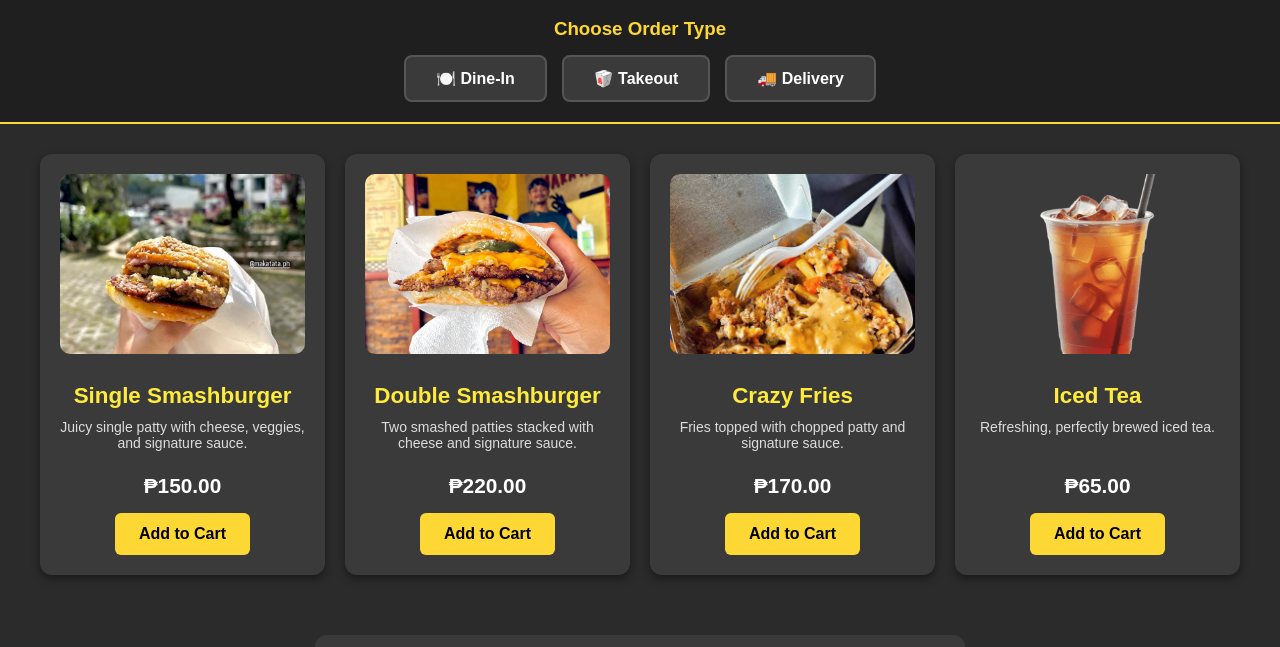
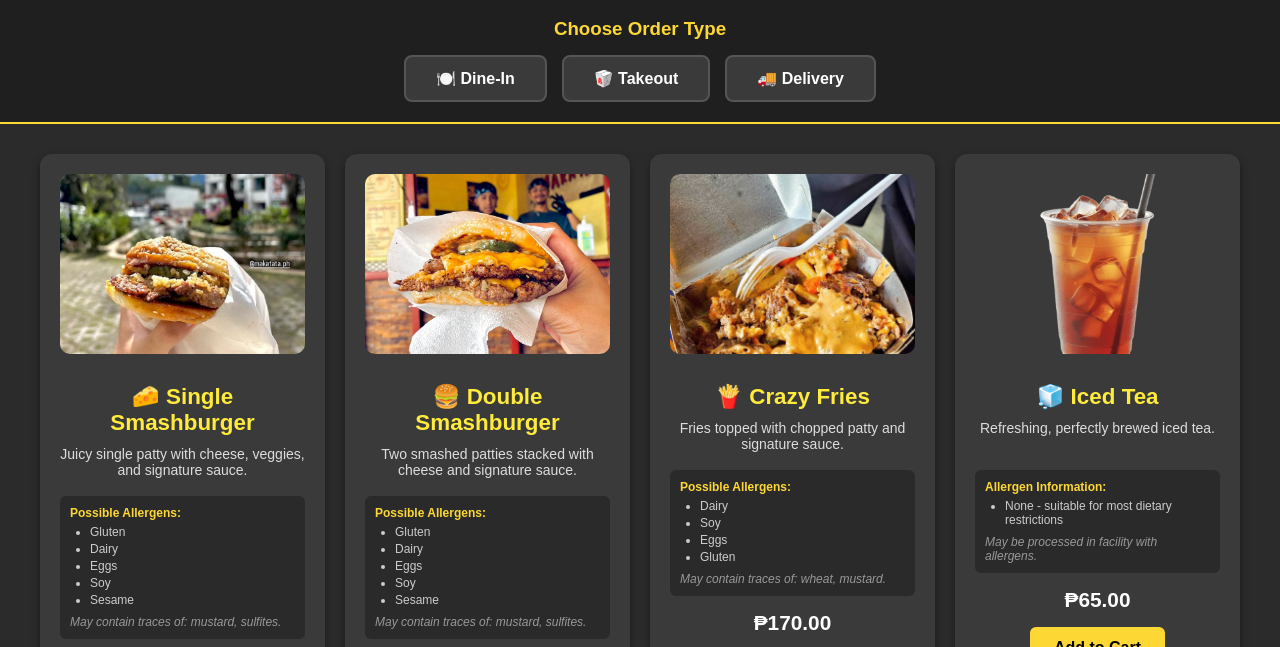
Before and after one commit to TokeiYami/makatatademo, a plain HTML site: page index.html in a window 1280 px wide. Shown: the part 102-749 px from the top of the page. Drawn offline with Linux system fonts and the light colour scheme.

Commit message:
Update index.html

```diff
--- a/index.html
+++ b/index.html
@@ -115,6 +115,37 @@
       font-size: 14px;
       min-height: 40px;
       margin: 10px 0;
+    }
+
+    .allergen-info {
+      background: #2a2a2a;
+      padding: 10px;
+      border-radius: 6px;
+      margin: 10px 0;
+      text-align: left;
+      font-size: 12px;
+    }
+
+    .allergen-info strong {
+      color: #fdd835;
+      display: block;
+      margin-bottom: 5px;
+    }
+
+    .allergen-info ul {
+      margin: 5px 0;
+      padding-left: 20px;
+    }
+
+    .allergen-info li {
+      color: #ccc;
+      margin: 3px 0;
+    }
+
+    .allergen-info .traces {
+      color: #999;
+      font-style: italic;
+      margin-top: 8px;
     }
 
     .menu-item .price {
@@ -282,32 +313,71 @@
   <section class="menu">
     <div class="menu-item" data-price="150">
       <img src="images/sing.jpg" alt="Single Smashburger" />
-      <h2>Single Smashburger</h2>
+      <h2>🧀 Single Smashburger</h2>
       <p>Juicy single patty with cheese, veggies, and signature sauce.</p>
+      <div class="allergen-info">
+        <strong>Possible Allergens:</strong>
+        <ul>
+          <li>Gluten</li>
+          <li>Dairy</li>
+          <li>Eggs</li>
+          <li>Soy</li>
+          <li>Sesame</li>
+        </ul>
+        <div class="traces">May contain traces of: mustard, sulfites.</div>
+      </div>
       <div class="price">₱150.00</div>
       <button>Add to Cart</button>
     </div>
 
     <div class="menu-item" data-price="220">
       <img src="images/double.jpg" alt="Double Smashburger" />
-      <h2>Double Smashburger</h2>
+      <h2>🍔 Double Smashburger</h2>
       <p>Two smashed patties stacked with cheese and signature sauce.</p>
+      <div class="allergen-info">
+        <strong>Possible Allergens:</strong>
+        <ul>
+          <li>Gluten</li>
+          <li>Dairy</li>
+          <li>Eggs</li>
+          <li>Soy</li>
+          <li>Sesame</li>
+        </ul>
+        <div class="traces">May contain traces of: mustard, sulfites.</div>
+      </div>
       <div class="price">₱220.00</div>
       <button>Add to Cart</button>
     </div>
 
     <div class="menu-item" data-price="170">
       <img src="images/crazy.jpg" alt="Crazy Fries" />
-      <h2>Crazy Fries</h2>
+      <h2>🍟 Crazy Fries</h2>
       <p>Fries topped with chopped patty and signature sauce.</p>
+      <div class="allergen-info">
+        <strong>Possible Allergens:</strong>
+        <ul>
+          <li>Dairy</li>
+          <li>Soy</li>
+          <li>Eggs</li>
+          <li>Gluten</li>
+        </ul>
+        <div class="traces">May contain traces of: wheat, mustard.</div>
+      </div>
       <div class="price">₱170.00</div>
       <button>Add to Cart</button>
     </div>
 
     <div class="menu-item" data-price="65">
       <img src="images/icedtea.png" alt="Iced Tea" />
-      <h2>Iced Tea</h2>
+      <h2>🧊 Iced Tea</h2>
       <p>Refreshing, perfectly brewed iced tea.</p>
+      <div class="allergen-info">
+        <strong>Allergen Information:</strong>
+        <ul>
+          <li>None - suitable for most dietary restrictions</li>
+        </ul>
+        <div class="traces">May be processed in facility with allergens.</div>
+      </div>
       <div class="price">₱65.00</div>
       <button>Add to Cart</button>
     </div>
```
